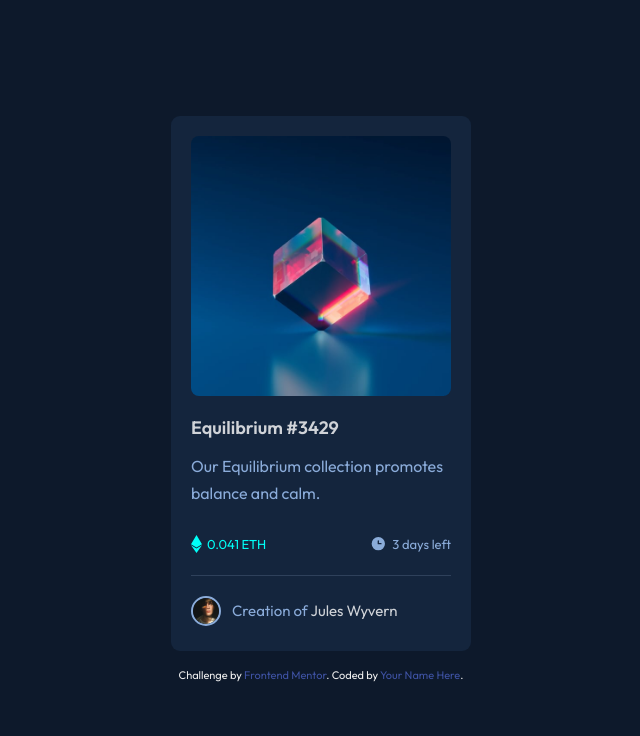
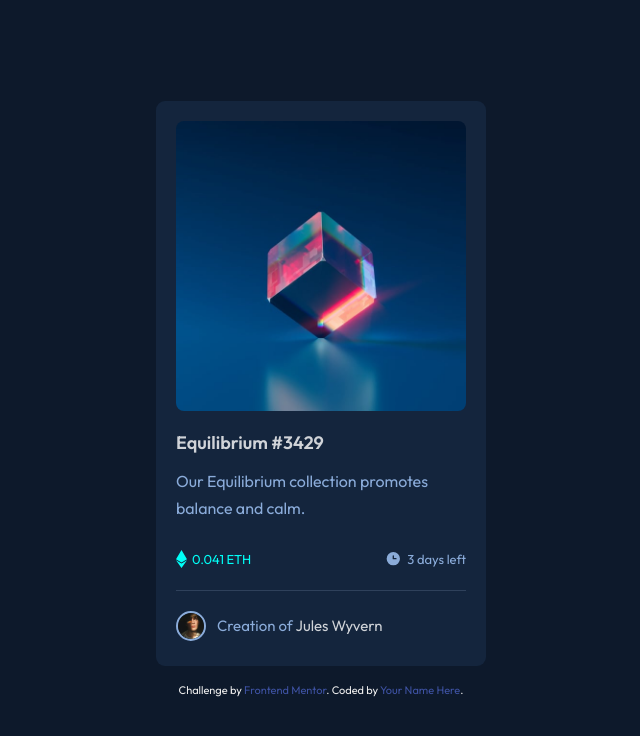
Before and after one commit to zawlinn-vlog/code_challenges, a website: page 05 Challenge/index.html in a window 1280 px wide. Shown: the whole page, without its empty margins (319-959 px from the left). Drawn offline with Linux system fonts and the light colour scheme.

Commit message:
Challenage: fix width of challenge 05

```diff
--- a/05 Challenge/assets/scss/component/_cards.scss
+++ b/05 Challenge/assets/scss/component/_cards.scss
@@ -1,7 +1,7 @@
 //
 
 .card {
-  width: 30rem;
+  width: 33rem;
   padding: 2rem;
   background-color: getColor(gray__2);
   color: #eee;
```
Also changed, not shown: 05 Challenge/assets/css/main.css.
